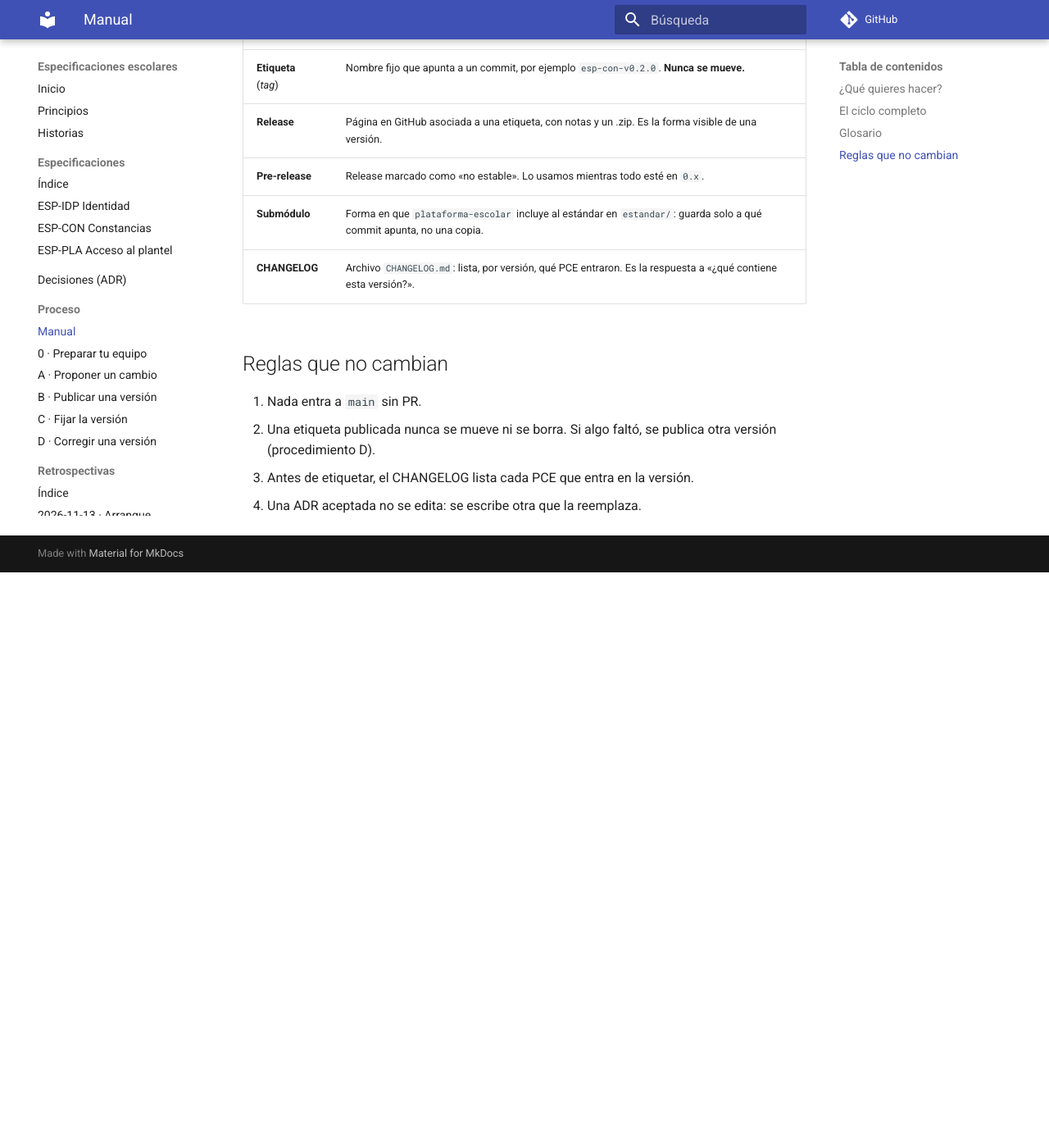
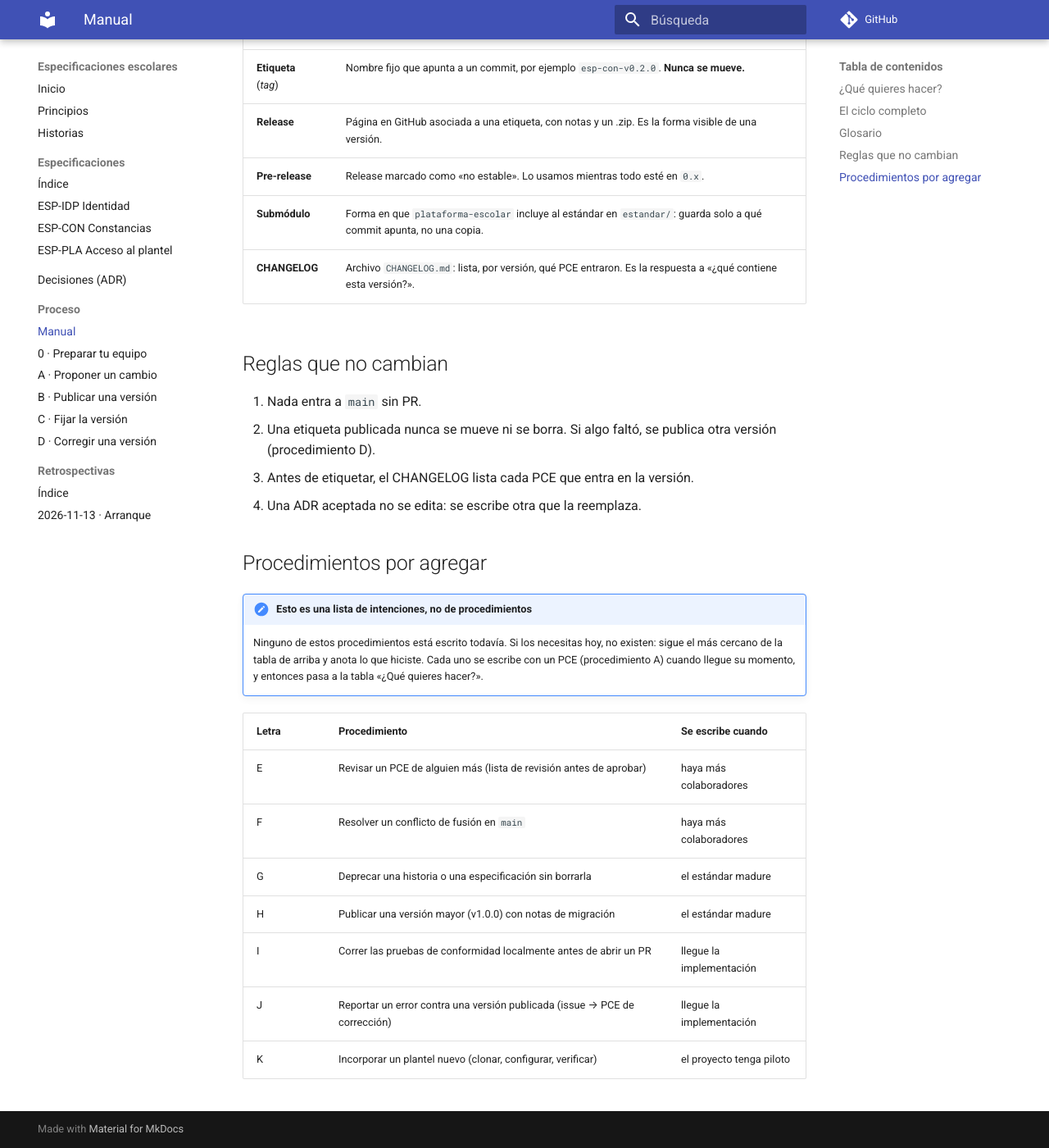
Before and after one commit to Sierra-034/especificaciones-escolares, an MkDocs documentation site: the page built from docs/proceso/index.md, in a window 1280 px wide and 1400 px high, scrolled down 1228 px. Shown: the whole window at 82% size. Built offline with MkDocs 1.6.1 and Material for MkDocs 9.7.7, drawn with Linux system fonts in a browser that asks for light colours; comment, search, counter and statistics services are not loaded; before the commit the page ends 1926 px from its top, so only the background shows below that.

Commit message:
Agregar al manual la lista de procedimientos por agregar (E–K) (#5)
Lista de intenciones, separada de los procedimientos escritos (0, A–D), para no confundirlos. Cada uno se escribe con su propio PCE cuando llegue su momento.

```diff
--- a/docs/proceso/index.md
+++ b/docs/proceso/index.md
@@ -47,3 +47,21 @@ Varios PCE se acumulan en `main`; una versión es una foto de `main` en un momen
 2. Una etiqueta publicada nunca se mueve ni se borra. Si algo faltó, se publica otra versión (procedimiento D).
 3. Antes de etiquetar, el CHANGELOG lista cada PCE que entra en la versión.
 4. Una ADR aceptada no se edita: se escribe otra que la reemplaza.
+
+## Procedimientos por agregar
+
+!!! note "Esto es una lista de intenciones, no de procedimientos"
+    Ninguno de estos procedimientos está escrito todavía. Si los necesitas hoy, no
+    existen: sigue el más cercano de la tabla de arriba y anota lo que hiciste. Cada uno
+    se escribe con un PCE (procedimiento A) cuando llegue su momento, y entonces pasa a
+    la tabla «¿Qué quieres hacer?».
+
+| Letra | Procedimiento | Se escribe cuando |
+|---|---|---|
+| E | Revisar un PCE de alguien más (lista de revisión antes de aprobar) | haya más colaboradores |
+| F | Resolver un conflicto de fusión en `main` | haya más colaboradores |
+| G | Deprecar una historia o una especificación sin borrarla | el estándar madure |
+| H | Publicar una versión mayor (v1.0.0) con notas de migración | el estándar madure |
+| I | Correr las pruebas de conformidad localmente antes de abrir un PR | llegue la implementación |
+| J | Reportar un error contra una versión publicada (issue → PCE de corrección) | llegue la implementación |
+| K | Incorporar un plantel nuevo (clonar, configurar, verificar) | el proyecto tenga piloto |
```
